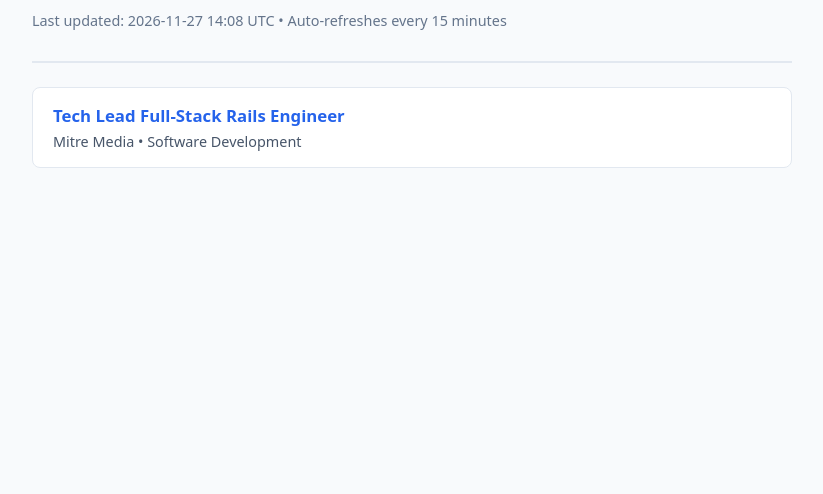
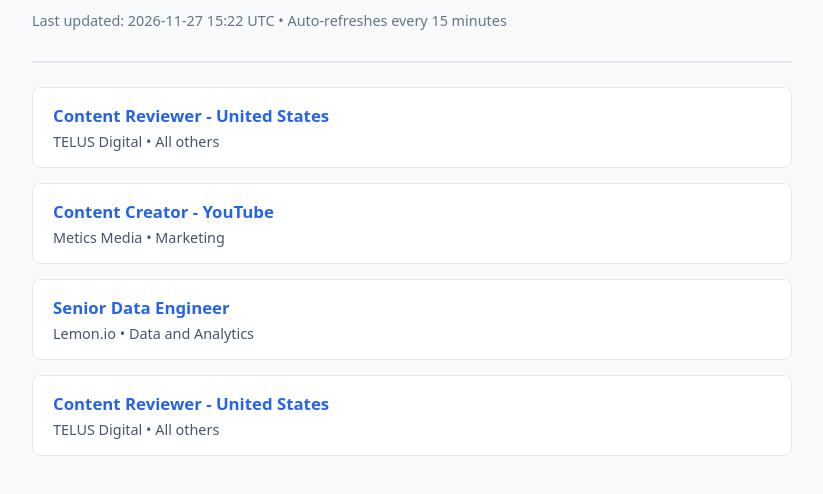
Before and after one commit to novani2020-beep/cosmas, a plain HTML site: page index.html in a window 1280 px wide. Shown: the part 78-572 px from the top of the page, without its empty margins (228-1051 px from the left). Drawn offline with Linux system fonts and the light colour scheme.

Commit message:
Update Cosmas opportunity board

```diff
--- a/index.html
+++ b/index.html
@@ -19,13 +19,28 @@
 <body>
     <header>
         <h1>Cosmas Opportunity Board</h1>
-        <p class="timestamp">Last updated: 2026-11-27 14:08 UTC &bull; Auto-refreshes every 15 minutes</p>
+        <p class="timestamp">Last updated: 2026-11-27 15:22 UTC &bull; Auto-refreshes every 15 minutes</p>
     </header>
     <main>
 
         <div class="card">
-            <h3><a href="https://remotive.com/remote-jobs/software-development/tech-lead-full-stack-rails-engineer-2069746" target="_blank" rel="noopener">Tech Lead Full-Stack Rails Engineer</a></h3>
-            <p class="meta">Mitre Media &bull; Software Development</p>
+            <h3><a href="https://remotive.com/remote-jobs/all-others/content-reviewer-united-states-2091177" target="_blank" rel="noopener">Content Reviewer - United States</a></h3>
+            <p class="meta">TELUS Digital &bull; All others</p>
+        </div>
+
+        <div class="card">
+            <h3><a href="https://remotive.com/remote-jobs/marketing/content-creator-youtube-2091173" target="_blank" rel="noopener">Content Creator - YouTube</a></h3>
+            <p class="meta">Metics Media &bull; Marketing</p>
+        </div>
+
+        <div class="card">
+            <h3><a href="https://remotive.com/remote-jobs/data/senior-data-engineer-2091137" target="_blank" rel="noopener">Senior Data Engineer</a></h3>
+            <p class="meta">Lemon.io &bull; Data and Analytics</p>
+        </div>
+
+        <div class="card">
+            <h3><a href="https://remotive.com/remote-jobs/all-others/content-reviewer-united-states-2091166" target="_blank" rel="noopener">Content Reviewer - United States</a></h3>
+            <p class="meta">TELUS Digital &bull; All others</p>
         </div>
 
     </main>
```
